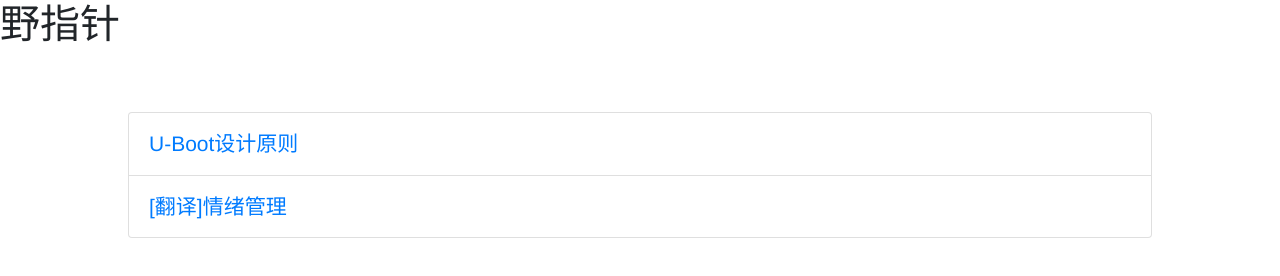
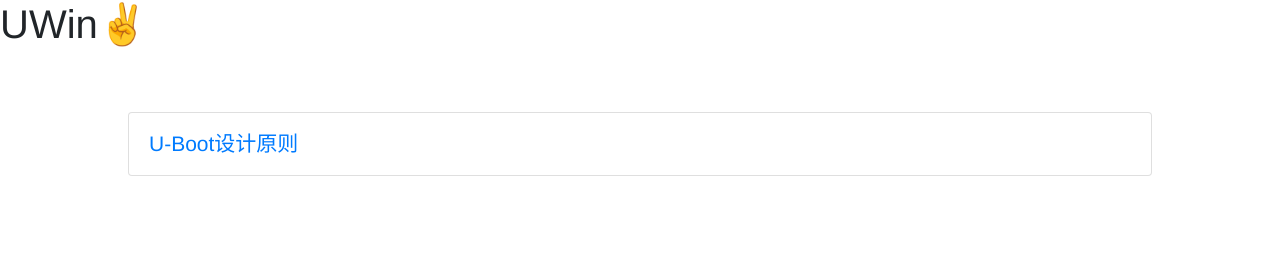
Before and after one commit to uwin200/uwin200.github.io, a plain HTML site: page index.html in a window 1280 px wide. Drawn offline with nearby package versions, Linux system fonts and the light colour scheme.

Commit message:
update: change title

```diff
--- a/index.html
+++ b/index.html
@@ -8,22 +8,18 @@
     <!-- Bootstrap CSS -->
     <link rel="stylesheet" href="https://stackpath.bootstrapcdn.com/bootstrap/4.3.1/css/bootstrap.min.css" integrity="sha384-ggOyR0iXCbMQv3Xipma34MD+dH/1fQ784/j6cY/iJTQUOhcWr7x9JvoRxT2MZw1T" crossorigin="anonymous">
 
-    <link href="http://127.0.0.1/home.css" rel="stylesheet" type="text/css">
+    <link href="https://uwin200.github.io/home.css" rel="stylesheet" type="text/css">
 
-    <title>野指针</title>
+    <title>UWin200</title>
   </head>
   <body>
-    <h1>野指针</h1>
+    <h1>UWin✌️</h1>
 
     <div class="outer">
         <ul class="list-group">
 
             <li class="list-group-item title">
                 <a href="/blog/2019-03-26-uboot-principles.html">U-Boot设计原则</a>
-            </li>
-
-            <li class="list-group-item title">
-                <a href="/blog/2019-03-22-emotion-regulation.html">[翻译]情绪管理</a>
             </li>
 
         </ul>
```
